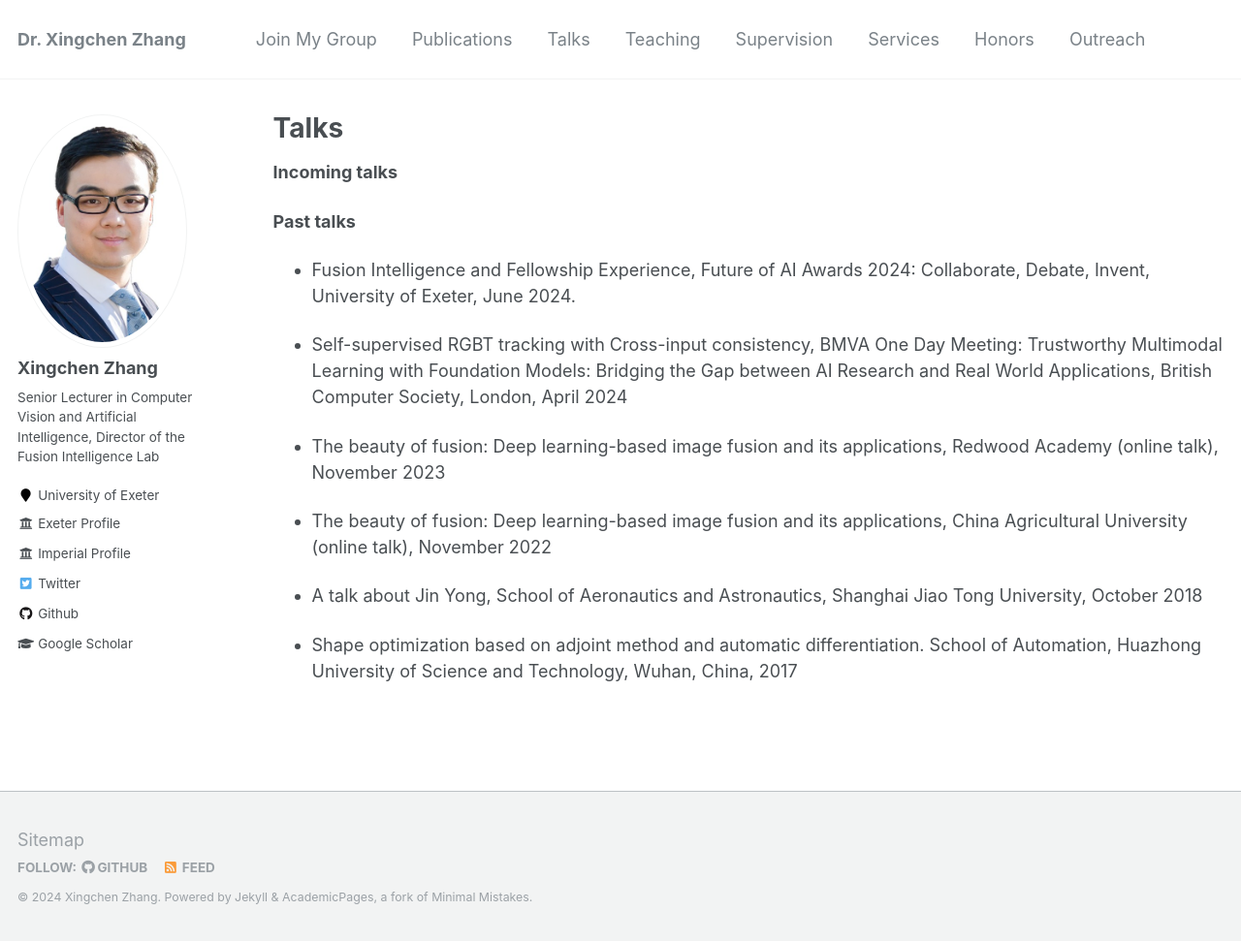
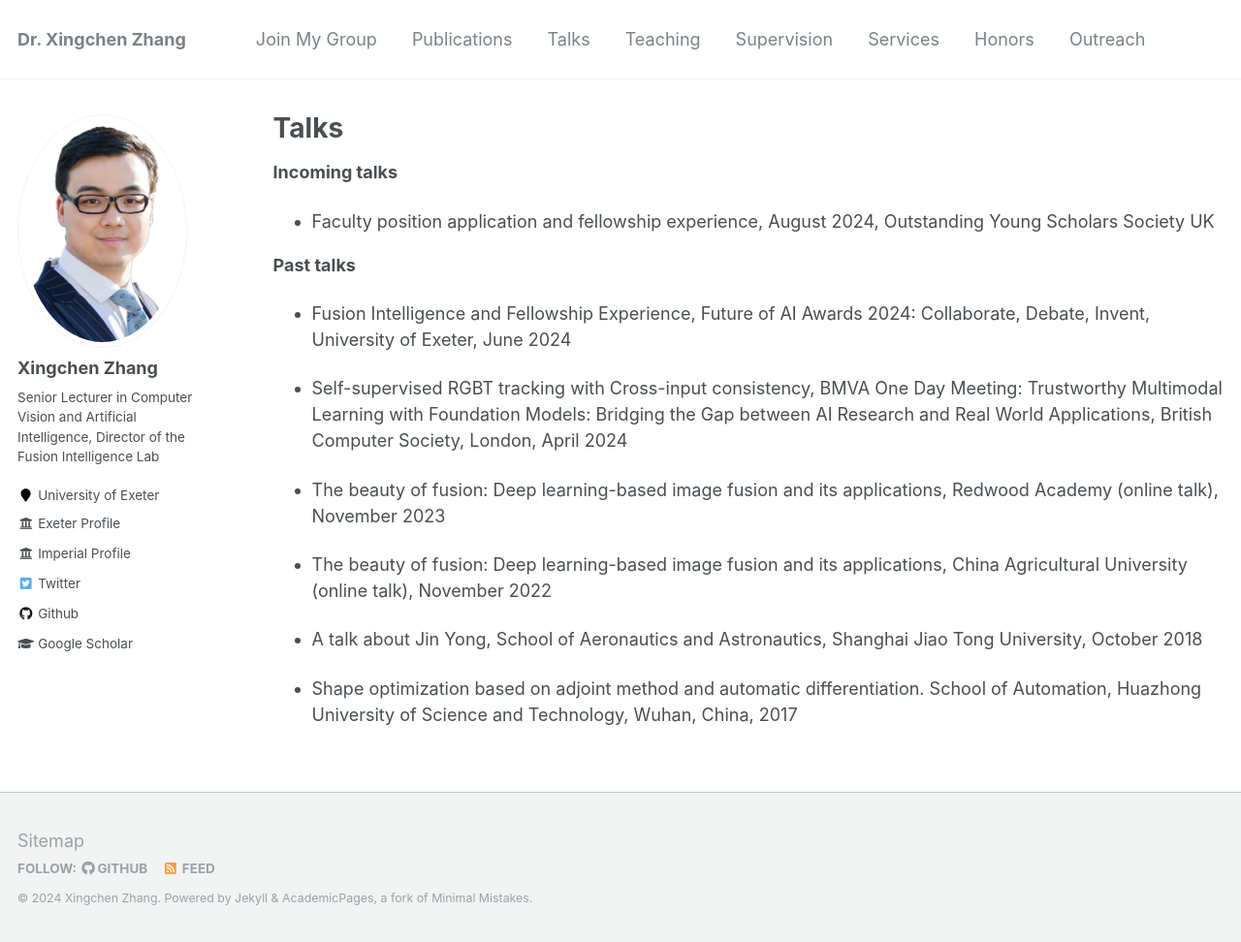
Before and after one commit to xingchenzhang/xingchenzhang.github.io, a Jekyll site: the page built from _pages/talks.md, in a window 1280 px wide and 972 px high. Shown: the whole window at 97% size. Built offline with Jekyll 4.4.1, drawn with Linux system fonts in a browser that asks for light colours.

Commit message:
add an incoming talk

```diff
--- a/_pages/talks.md
+++ b/_pages/talks.md
@@ -7,10 +7,12 @@ author_profile: true
 
 **Incoming talks**
 
+- Faculty position application and fellowship experience, August 2024, Outstanding Young Scholars Society UK
+
 
 **Past talks**
 
-- Fusion Intelligence and Fellowship Experience, Future of AI Awards 2024: Collaborate, Debate, Invent, University of Exeter, June 2024.
+- Fusion Intelligence and Fellowship Experience, Future of AI Awards 2024: Collaborate, Debate, Invent, University of Exeter, June 2024
 
 - Self-supervised RGBT tracking with Cross-input consistency, BMVA One Day Meeting: Trustworthy Multimodal Learning with Foundation Models: Bridging the Gap between AI Research and Real World Applications, British Computer Society, London, April 2024
 
```
